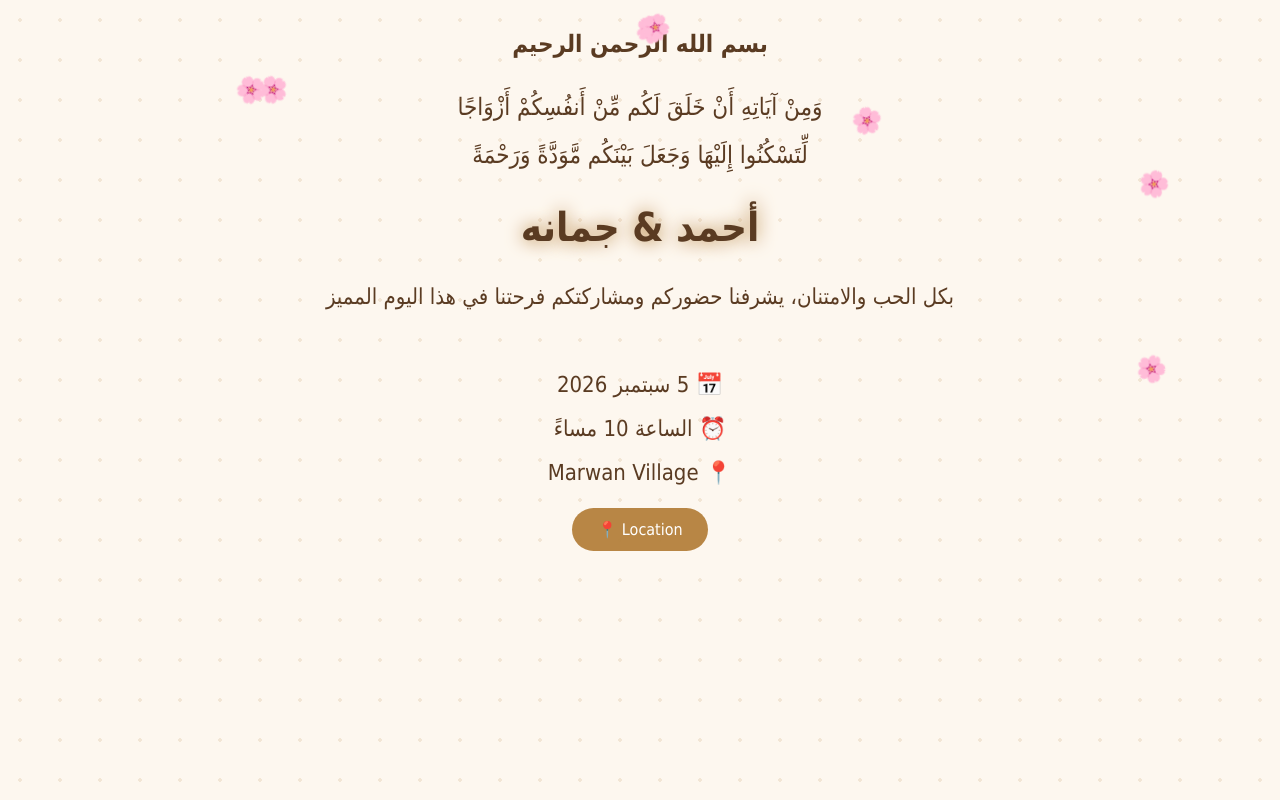
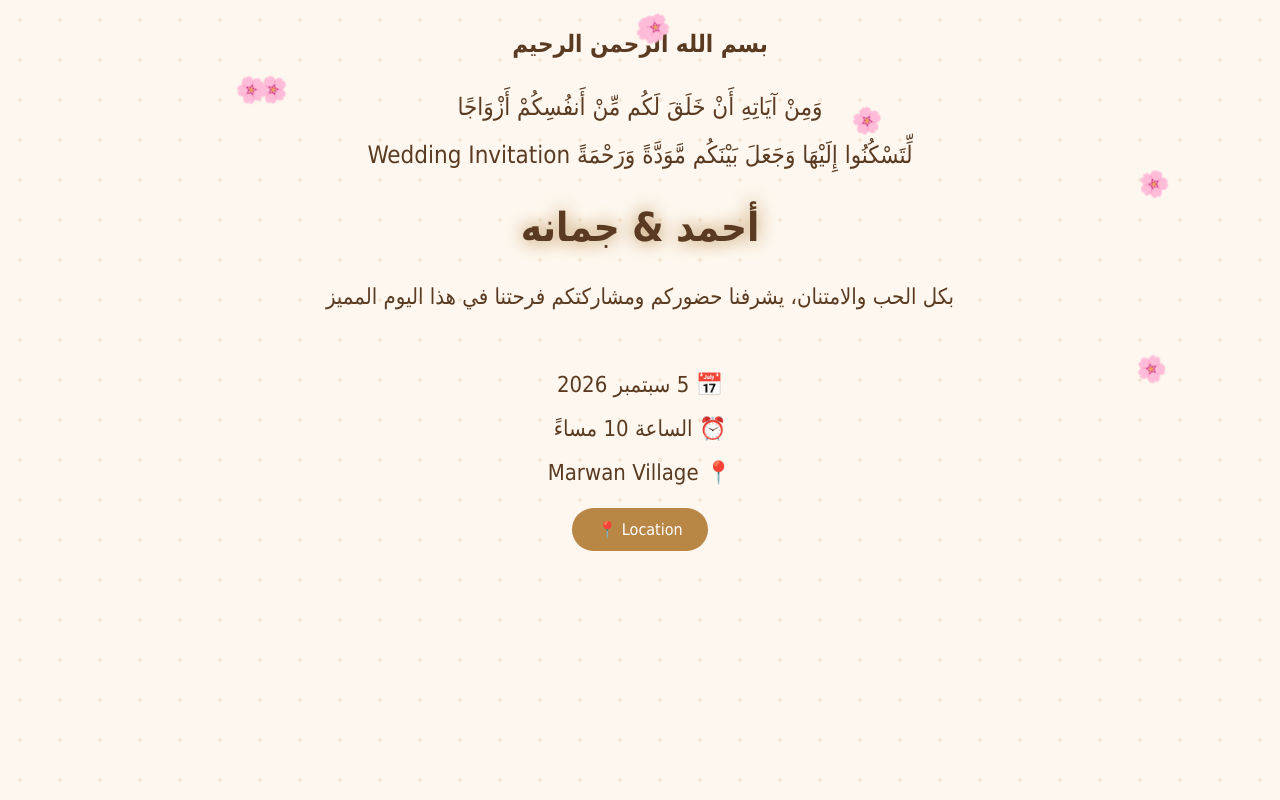
Before and after one commit to momazri/welcome, a plain HTML site: page index.html in a window 1280 px wide. Both pictures are taken after a click on the button "💌افتح الدعوة". Drawn offline with Linux system fonts and the light colour scheme.

Commit message:
Update index.html

```diff
--- a/index.html
+++ b/index.html
@@ -95,11 +95,11 @@ button{
 <div class="quran">
 وَمِنْ آيَاتِهِ أَنْ خَلَقَ لَكُم مِّنْ أَنفُسِكُمْ أَزْوَاجًا<br>
 لِّتَسْكُنُوا إِلَيْهَا وَجَعَلَ بَيْنَكُم مَّوَدَّةً وَرَحْمَةً
-
+    Wedding Invitation
 </div>
 
 <div class="names">
-أحمد & جمانه
+    أحمد & جمانه
 </div>
 
 <div class="info">
```
